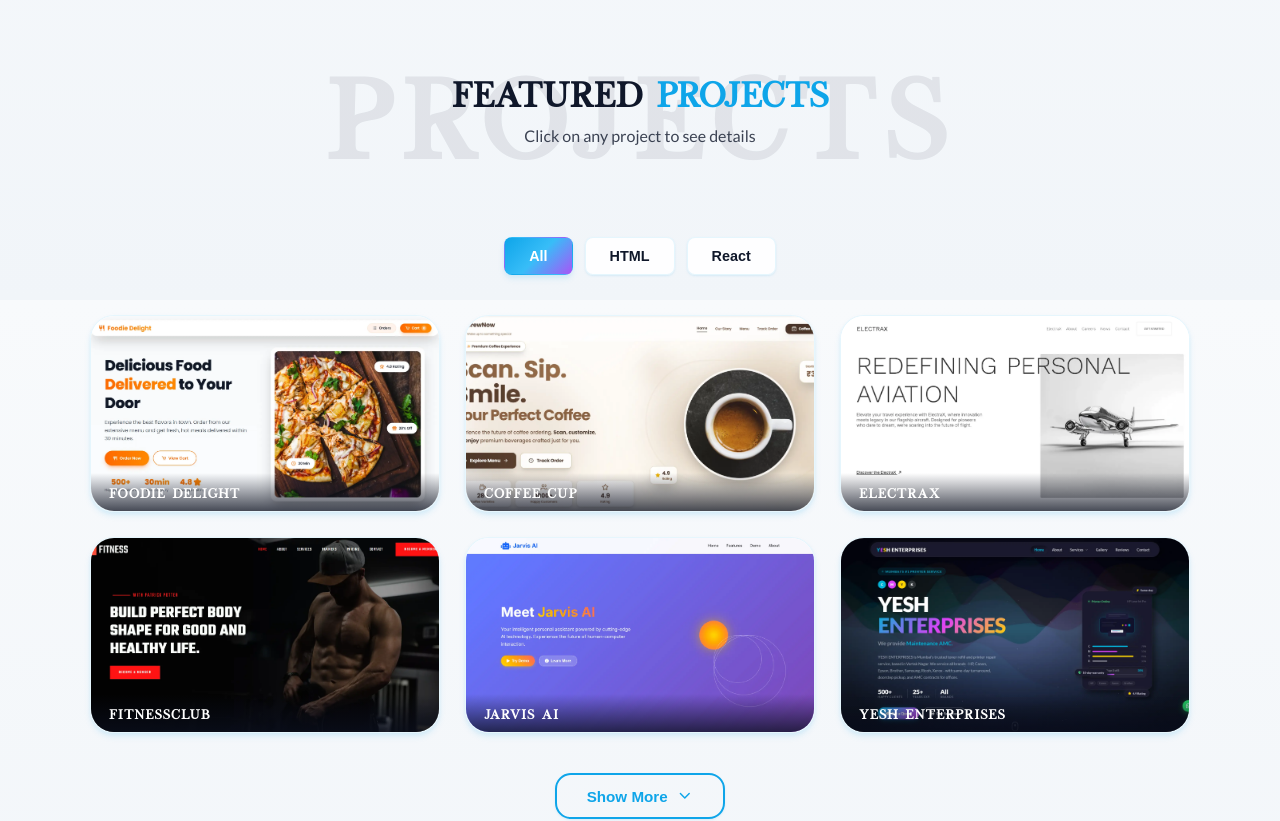
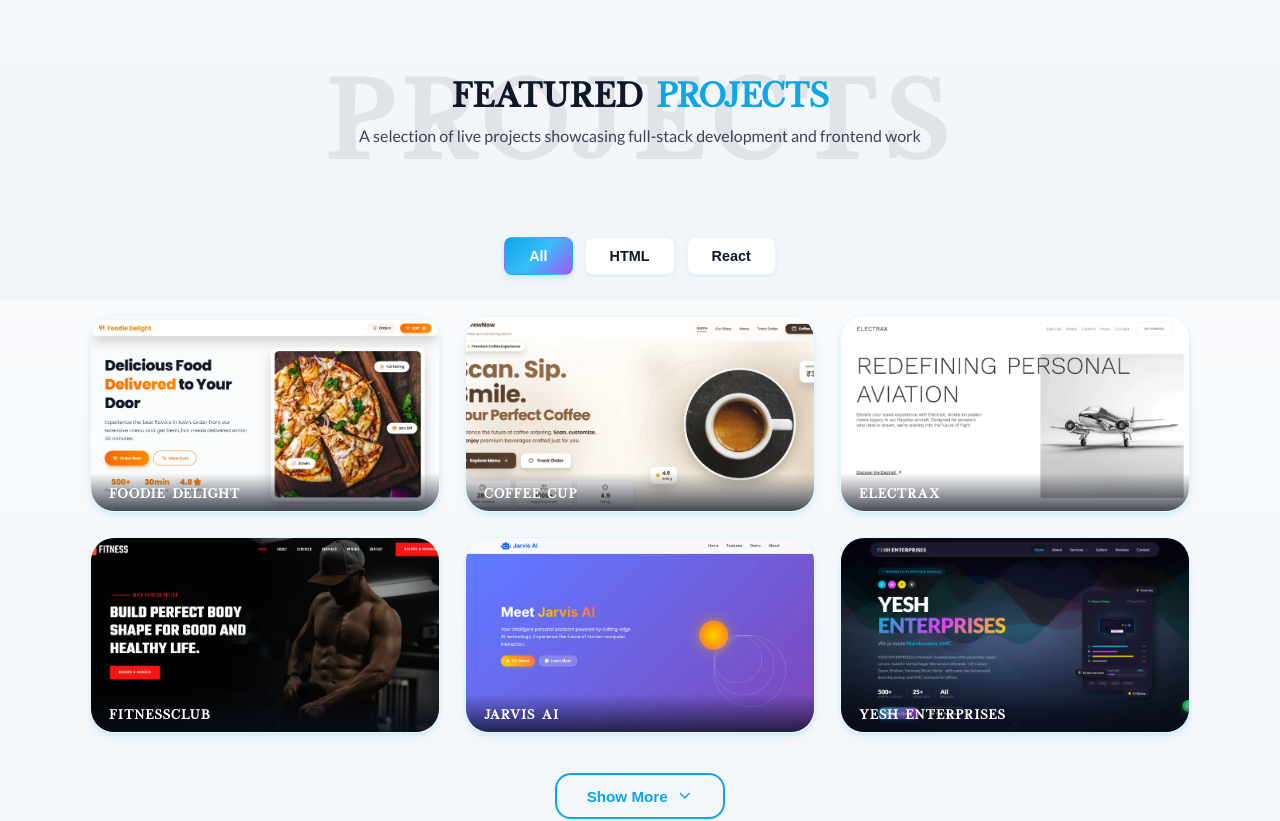
Before and after one commit to VickyNarvare/VNPT, a React (Vite) app: page / in a window 1280 px wide. Shown: the part 3700-4521 px from the top of the page. Built offline with nearby package versions, Linux system fonts and the light colour scheme.

Commit message:
newContent

```diff
--- a/src/components/Contact.jsx
+++ b/src/components/Contact.jsx
@@ -114,14 +114,6 @@ const Contact = () => {
                 );
               })}
             </div>
-            <div className={styles.quickActions}>
-              <a href="mailto:vickynarvare51@gmail.com" className={styles.actionBtn}>
-                <FiMail /> Email Me
-              </a>
-              <a href="https://wa.me/916267607029" className={styles.actionBtn} target="_blank" rel="noopener noreferrer">
-                <FaWhatsapp /> WhatsApp
-              </a>
-            </div>
           </div>
 
           <div className={`${anim.fadeRight} ${sectionVisible ? anim.visible : ''} ${anim.delay3} ${styles.contactFormWrapper}`}>
--- a/src/components/Projects.jsx
+++ b/src/components/Projects.jsx
@@ -234,7 +234,7 @@ const Projects = () => {
       <div className="container">
         <SectionHeader
           title={<>Featured <span>Projects</span></>}
-          subtitle="Click on any project to see details"
+          subtitle="A selection of live projects showcasing full-stack development and frontend work"
           bgText="PROJECTS"
         />
 
```
